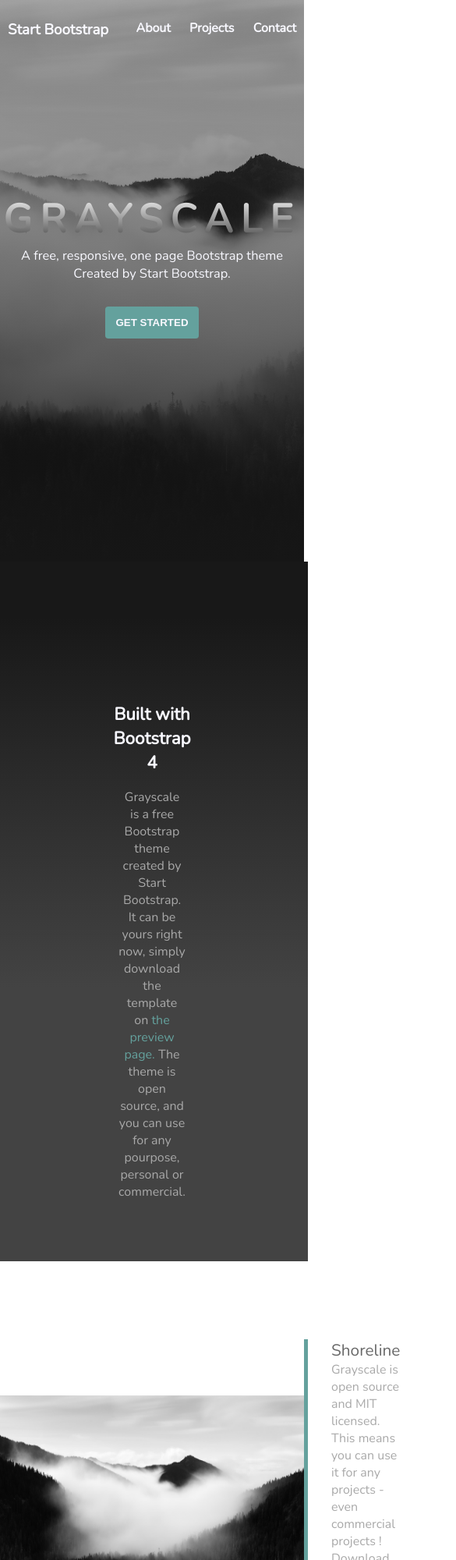
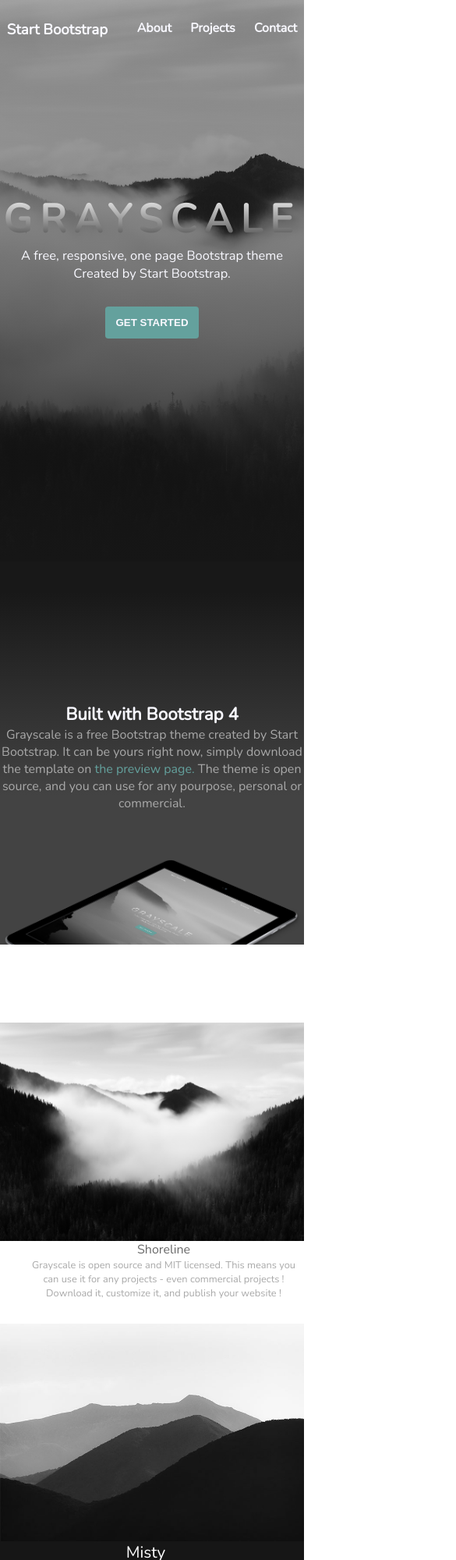
Before and after one commit to marciordj/grayscale-challenge-heroway, a plain HTML site: page index.html in a window 390 px wide. Shown: the top 2000 px of the page at 78% size, 585 px wide, since content can reach past the window. Drawn offline with nearby package versions, Linux system fonts and the light colour scheme.

Commit message:
add media queries in header and mainContent

```diff
--- a/assets/css/describe.css
+++ b/assets/css/describe.css
@@ -6,7 +6,7 @@
     background: linear-gradient(0deg, rgba(67,67,67,1) 39%, rgba(24,24,24,1) 92%, rgba(24,24,24,1) 100%);
     font-family: 'Nunito', sans-serif;
     text-align: center;
-    padding: 180px 200px 0 200px;
+    padding-top: 180px;
     width: 100%;
     height: auto;
 
@@ -19,7 +19,8 @@
 
 .header-content > p {
     color: #A9A9A9;
-    padding: 18px 200px;
+    width: 100%;
+    max-width: 650px;
 }
 
 .header-content > p > span {
--- a/assets/css/header.css
+++ b/assets/css/header.css
@@ -23,8 +23,8 @@
 
 .top-header {
     display: flex;
-    width: 50%;
-    justify-content: space-between;
+    width: 100%;
+    justify-content: space-around;
     margin-top: 25px;
     font-family: 'Nunito', sans-serif;
 }
@@ -64,11 +64,7 @@
 
 
 /* MEDIA QUERIES */
-@media (max-width: 599px) {
-    .top-header {
-        width: 100%;
-        padding: 0 10px;
-    }
+@media screen and (max-width: 599px) {
 
     .header-title {
         font-size: 0.79rem;
@@ -78,3 +74,18 @@
         font-size: 1.3em;
     }
 }
+
+@media screen and (max-width: 381px) {
+
+    .header-title {
+        font-size: 0.7rem;
+    }
+
+    .header-title > p {
+        font-size: 1.3em;
+    }
+
+    .nav-bar > a {
+        margin-left: 10px;
+    }
+}
--- a/assets/css/mainContent.css
+++ b/assets/css/mainContent.css
@@ -60,7 +60,7 @@
     max-width: 400px;
 }
 
-.img-box-top > figcaption, .img-box-bottom > figcaption {
+.img-box-top > figcaption {
     padding-left: 60px;
     padding-right: 76px;
 }
@@ -88,10 +88,11 @@
 
 .img-box-bottom {
     flex-direction: row-reverse;
-
 }
 
 .img-box-bottom > figcaption {
+    padding-right: 60px;
+    padding-left: 2px;
     text-align: right;
 }
 
@@ -100,6 +101,54 @@
 }
 
 .img-box-bottom .bar:last-child {
-    margin-left: 336px;
+    margin-left: 408px;
 
 }
+
+
+
+
+
+/* MEDIA QUERIE */
+
+@media screen and (max-width: 800px) {
+
+    .main-demo-img > figure {
+        flex-direction: column;
+    }
+
+    .main-demo-img > figure > figcaption {
+        text-align: center;
+    }
+
+    .main-demo-img > figure > figcaption > h5 {
+        font-size: 1rem;
+        border-left: none;
+    }
+
+    .main-demo-img > figure > figcaption > p {
+        font-size: 0.8em;
+        border-left: none;
+    }
+}
+
+@media screen and (max-width: 935px) {
+
+
+
+    .img-box-top, .img-box-bottom {
+        display: flex;
+        flex-direction: column;
+    }
+    .img-box-top > figcaption > p, .img-box-bottom > figcaption > p {
+        text-align: center;
+    }
+
+    .img-box-top > figcaption > h5, .img-box-bottom > figcaption > h5 {
+        text-align: center;
+    }
+
+    .bar {
+        display: none;
+    }
+}
```
Also changed, not shown: index.html (+4 -0 lines).
